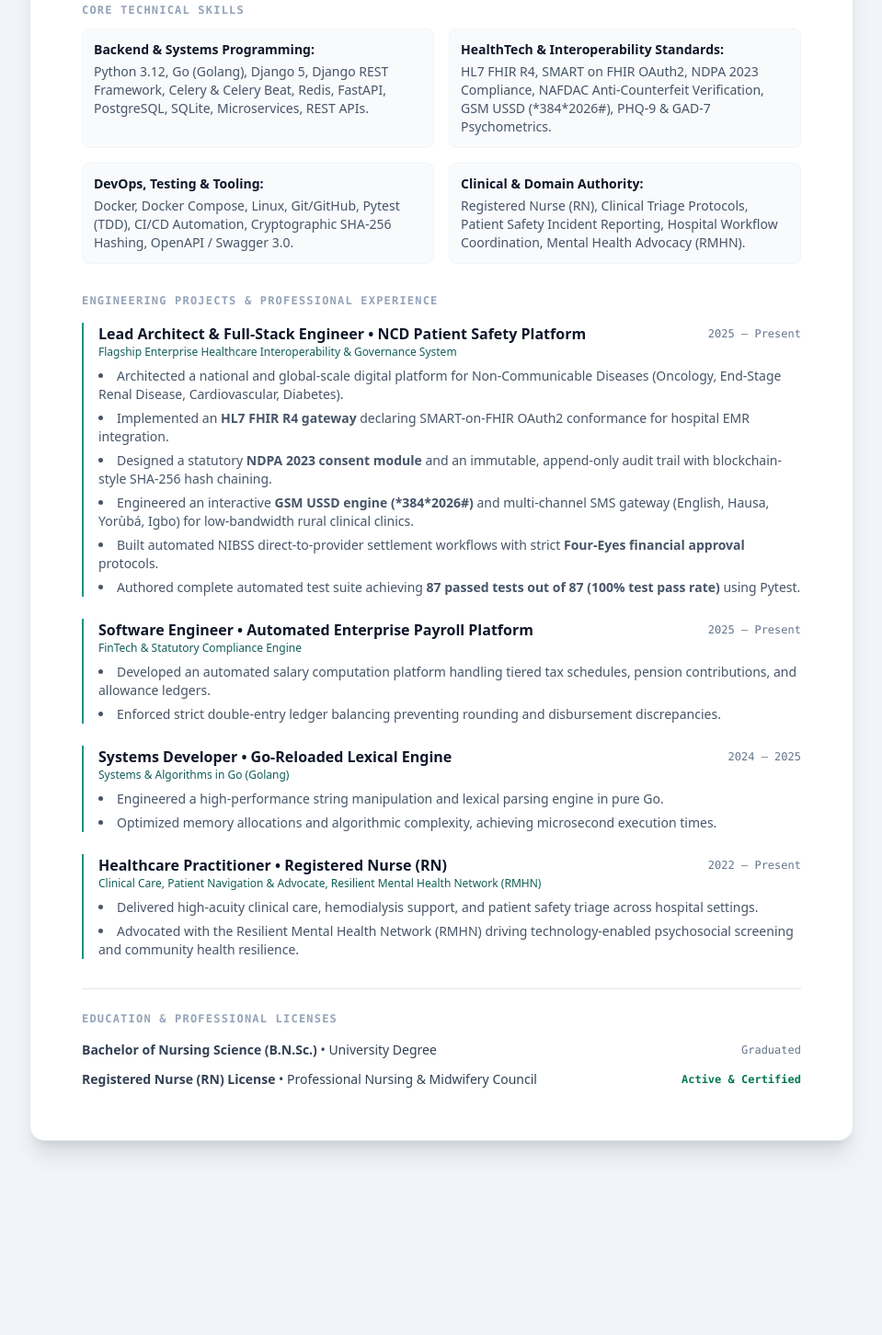
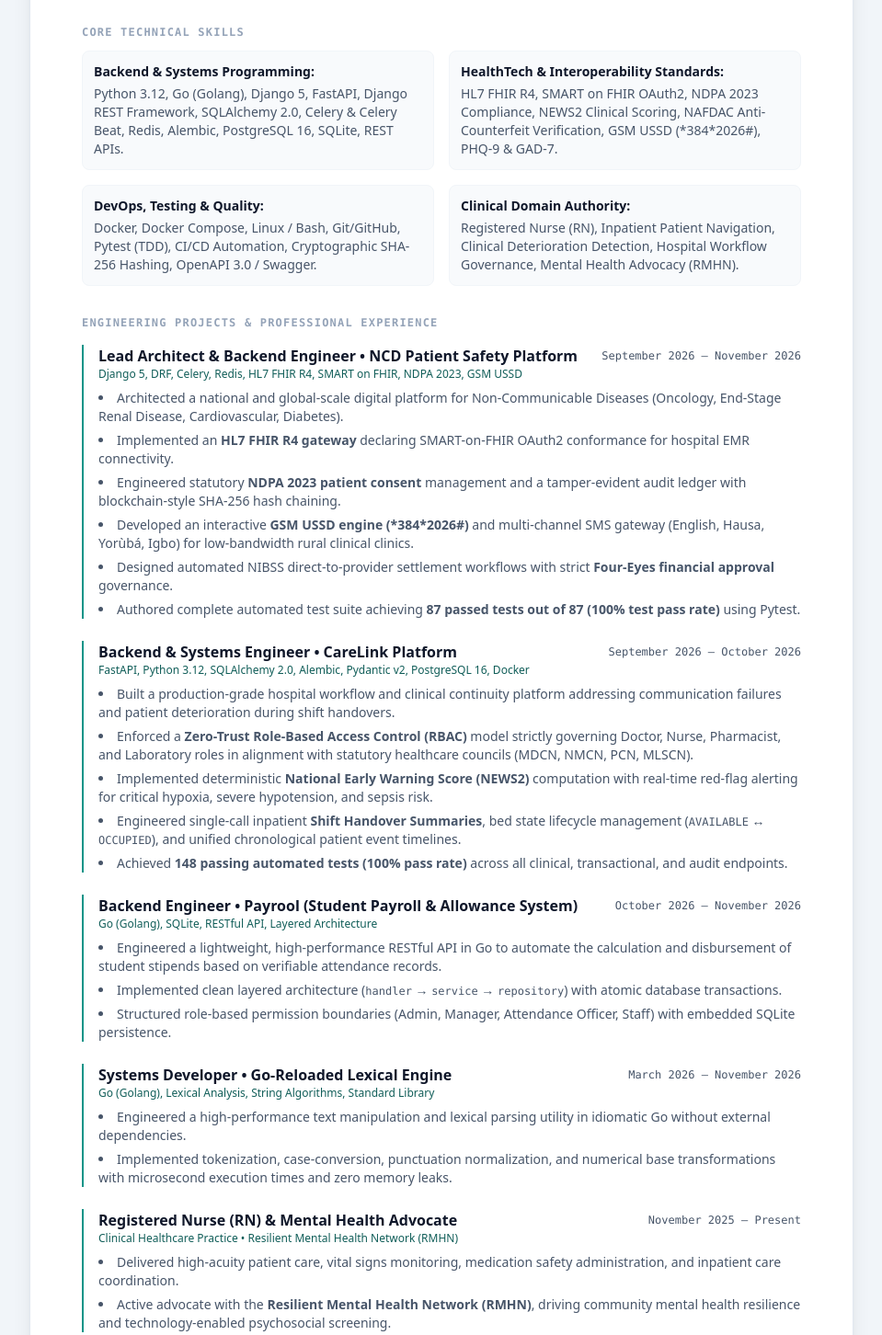
Before and after one commit to Aocheg/portfolio, a plain HTML site: page resume.html in a window 1280 px wide. Shown: the part 527-1979 px from the top of the page at 92% size, without its empty margins (160-1119 px from the left). Before the commit the page ends 1808 px from the top, so only its background shows below. Drawn offline with nearby package versions, Linux system fonts and the light colour scheme.

Commit message:
fix(dates): align project timelines with git repository logs, add CareLink to resume, and set exact RN and graduation dates

```diff
--- a/resume.html
+++ b/resume.html
@@ -12,7 +12,7 @@
   <style>
     @media print {
       .no-print { display: none !important; }
-      body { background: white !important; color: black !important; font-size: 11pt; }
+      body { background: white !important; color: black !important; font-size: 10.5pt; }
       .page-card { box-shadow: none !important; border: none !important; padding: 0 !important; max-width: 100% !important; }
     }
   </style>
@@ -56,7 +56,7 @@
     <section class="mb-8">
       <h2 class="text-xs font-bold uppercase tracking-widest text-slate-400 font-mono mb-2">Professional Summary</h2>
       <p class="text-slate-700 text-sm sm:text-base leading-relaxed">
-        Innovative, multidisciplinary software engineer operating at the convergence of clinical healthcare (Bachelor of Nursing Science, Registered Nurse) and scalable systems engineering. Proven track record architecting mission-critical platforms with <strong>Python, Go (Golang), Django, and Celery</strong>, specializing in HL7 FHIR R4 interoperability, NDPA 2023 statutory data privacy, automated financial governance (Four-Eyes principle), and offline GSM USSD telecommunication engines. Expert in applying high-pressure clinical precision, defensive error-handling, and test-driven development (TDD) to production software.
+        Multidisciplinary software engineer operating at the intersection of clinical healthcare practice (Registered Nurse, B.N.Sc.) and high-performance backend engineering. Architect of mission-critical platforms in <strong>Python (Django, FastAPI), Go (Golang), and Celery</strong>, specializing in HL7 FHIR R4 healthcare interoperability, NDPA 2023 statutory data privacy, automated financial governance (Four-Eyes principle), and offline GSM USSD telecommunication engines. Known for applying clinical zero-tolerance error standards, defensive transaction design, and test-driven development (TDD) across all systems.
       </p>
     </section>
 
@@ -66,89 +66,106 @@
       <div class="grid grid-cols-1 sm:grid-cols-2 gap-4 text-xs sm:text-sm">
         <div class="p-3 bg-slate-50 rounded-lg border border-slate-100">
           <strong class="text-slate-900 block mb-1">Backend & Systems Programming:</strong>
-          <span class="text-slate-600">Python 3.12, Go (Golang), Django 5, Django REST Framework, Celery & Celery Beat, Redis, FastAPI, PostgreSQL, SQLite, Microservices, REST APIs.</span>
+          <span class="text-slate-600">Python 3.12, Go (Golang), Django 5, FastAPI, Django REST Framework, SQLAlchemy 2.0, Celery & Celery Beat, Redis, Alembic, PostgreSQL 16, SQLite, REST APIs.</span>
         </div>
         <div class="p-3 bg-slate-50 rounded-lg border border-slate-100">
           <strong class="text-slate-900 block mb-1">HealthTech & Interoperability Standards:</strong>
-          <span class="text-slate-600">HL7 FHIR R4, SMART on FHIR OAuth2, NDPA 2023 Compliance, NAFDAC Anti-Counterfeit Verification, GSM USSD (*384*2026#), PHQ-9 & GAD-7 Psychometrics.</span>
+          <span class="text-slate-600">HL7 FHIR R4, SMART on FHIR OAuth2, NDPA 2023 Compliance, NEWS2 Clinical Scoring, NAFDAC Anti-Counterfeit Verification, GSM USSD (*384*2026#), PHQ-9 & GAD-7.</span>
         </div>
         <div class="p-3 bg-slate-50 rounded-lg border border-slate-100">
-          <strong class="text-slate-900 block mb-1">DevOps, Testing & Tooling:</strong>
-          <span class="text-slate-600">Docker, Docker Compose, Linux, Git/GitHub, Pytest (TDD), CI/CD Automation, Cryptographic SHA-256 Hashing, OpenAPI / Swagger 3.0.</span>
+          <strong class="text-slate-900 block mb-1">DevOps, Testing & Quality:</strong>
+          <span class="text-slate-600">Docker, Docker Compose, Linux / Bash, Git/GitHub, Pytest (TDD), CI/CD Automation, Cryptographic SHA-256 Hashing, OpenAPI 3.0 / Swagger.</span>
         </div>
         <div class="p-3 bg-slate-50 rounded-lg border border-slate-100">
-          <strong class="text-slate-900 block mb-1">Clinical & Domain Authority:</strong>
-          <span class="text-slate-600">Registered Nurse (RN), Clinical Triage Protocols, Patient Safety Incident Reporting, Hospital Workflow Coordination, Mental Health Advocacy (RMHN).</span>
+          <strong class="text-slate-900 block mb-1">Clinical Domain Authority:</strong>
+          <span class="text-slate-600">Registered Nurse (RN), Inpatient Patient Navigation, Clinical Deterioration Detection, Hospital Workflow Governance, Mental Health Advocacy (RMHN).</span>
         </div>
       </div>
     </section>
 
-    <!-- Engineering Experience & Key Projects -->
+    <!-- Engineering Projects & Professional Experience -->
     <section class="mb-8">
       <h2 class="text-xs font-bold uppercase tracking-widest text-slate-400 font-mono mb-4">Engineering Projects & Professional Experience</h2>
 
       <div class="space-y-6">
 
-        <!-- Role 1 -->
+        <!-- Project 1: NCD Patient Safety Platform -->
         <div class="border-l-2 border-teal-600 pl-4">
           <div class="flex flex-col sm:flex-row sm:items-center justify-between gap-1">
-            <h3 class="text-base font-bold text-slate-900">Lead Architect & Full-Stack Engineer &bull; NCD Patient Safety Platform</h3>
-            <span class="text-xs font-mono text-slate-500">2025 &ndash; Present</span>
+            <h3 class="text-base font-bold text-slate-900">Lead Architect & Backend Engineer &bull; NCD Patient Safety Platform</h3>
+            <span class="text-xs font-mono text-slate-600 font-medium">September 2026 &ndash; November 2026</span>
           </div>
-          <p class="text-xs font-medium text-teal-800 mb-2">Flagship Enterprise Healthcare Interoperability & Governance System</p>
+          <p class="text-xs font-medium text-teal-800 mb-2">Django 5, DRF, Celery, Redis, HL7 FHIR R4, SMART on FHIR, NDPA 2023, GSM USSD</p>
           <ul class="list-disc list-inside text-xs sm:text-sm text-slate-600 space-y-1.5 leading-relaxed">
             <li>Architected a national and global-scale digital platform for Non-Communicable Diseases (Oncology, End-Stage Renal Disease, Cardiovascular, Diabetes).</li>
-            <li>Implemented an <strong>HL7 FHIR R4 gateway</strong> declaring SMART-on-FHIR OAuth2 conformance for hospital EMR integration.</li>
-            <li>Designed a statutory <strong>NDPA 2023 consent module</strong> and an immutable, append-only audit trail with blockchain-style SHA-256 hash chaining.</li>
-            <li>Engineered an interactive <strong>GSM USSD engine (*384*2026#)</strong> and multi-channel SMS gateway (English, Hausa, Yorùbá, Igbo) for low-bandwidth rural clinical clinics.</li>
-            <li>Built automated NIBSS direct-to-provider settlement workflows with strict <strong>Four-Eyes financial approval</strong> protocols.</li>
+            <li>Implemented an <strong>HL7 FHIR R4 gateway</strong> declaring SMART-on-FHIR OAuth2 conformance for hospital EMR connectivity.</li>
+            <li>Engineered statutory <strong>NDPA 2023 patient consent</strong> management and a tamper-evident audit ledger with blockchain-style SHA-256 hash chaining.</li>
+            <li>Developed an interactive <strong>GSM USSD engine (*384*2026#)</strong> and multi-channel SMS gateway (English, Hausa, Yorùbá, Igbo) for low-bandwidth rural clinical clinics.</li>
+            <li>Designed automated NIBSS direct-to-provider settlement workflows with strict <strong>Four-Eyes financial approval</strong> governance.</li>
             <li>Authored complete automated test suite achieving <strong>87 passed tests out of 87 (100% test pass rate)</strong> using Pytest.</li>
           </ul>
         </div>
 
-        <!-- Role 2 -->
+        <!-- Project 2: CARELINK -->
         <div class="border-l-2 border-teal-600 pl-4">
           <div class="flex flex-col sm:flex-row sm:items-center justify-between gap-1">
-            <h3 class="text-base font-bold text-slate-900">Software Engineer &bull; Automated Enterprise Payroll Platform</h3>
-            <span class="text-xs font-mono text-slate-500">2025 &ndash; Present</span>
+            <h3 class="text-base font-bold text-slate-900">Backend & Systems Engineer &bull; CareLink Platform</h3>
+            <span class="text-xs font-mono text-slate-600 font-medium">September 2026 &ndash; October 2026</span>
           </div>
-          <p class="text-xs font-medium text-teal-800 mb-2">FinTech & Statutory Compliance Engine</p>
+          <p class="text-xs font-medium text-teal-800 mb-2">FastAPI, Python 3.12, SQLAlchemy 2.0, Alembic, Pydantic v2, PostgreSQL 16, Docker</p>
           <ul class="list-disc list-inside text-xs sm:text-sm text-slate-600 space-y-1.5 leading-relaxed">
-            <li>Developed an automated salary computation platform handling tiered tax schedules, pension contributions, and allowance ledgers.</li>
-            <li>Enforced strict double-entry ledger balancing preventing rounding and disbursement discrepancies.</li>
+            <li>Built a production-grade hospital workflow and clinical continuity platform addressing communication failures and patient deterioration during shift handovers.</li>
+            <li>Enforced a <strong>Zero-Trust Role-Based Access Control (RBAC)</strong> model strictly governing Doctor, Nurse, Pharmacist, and Laboratory roles in alignment with statutory healthcare councils (MDCN, NMCN, PCN, MLSCN).</li>
+            <li>Implemented deterministic <strong>National Early Warning Score (NEWS2)</strong> computation with real-time red-flag alerting for critical hypoxia, severe hypotension, and sepsis risk.</li>
+            <li>Engineered single-call inpatient <strong>Shift Handover Summaries</strong>, bed state lifecycle management (<code class="text-xs font-mono">AVAILABLE</code> &harr; <code class="text-xs font-mono">OCCUPIED</code>), and unified chronological patient event timelines.</li>
+            <li>Achieved <strong>148 passing automated tests (100% pass rate)</strong> across all clinical, transactional, and audit endpoints.</li>
           </ul>
         </div>
 
-        <!-- Role 3 -->
+        <!-- Project 3: Payrool -->
+        <div class="border-l-2 border-teal-600 pl-4">
+          <div class="flex flex-col sm:flex-row sm:items-center justify-between gap-1">
+            <h3 class="text-base font-bold text-slate-900">Backend Engineer &bull; Payrool (Student Payroll & Allowance System)</h3>
+            <span class="text-xs font-mono text-slate-600 font-medium">October 2026 &ndash; November 2026</span>
+          </div>
+          <p class="text-xs font-medium text-teal-800 mb-2">Go (Golang), SQLite, RESTful API, Layered Architecture</p>
+          <ul class="list-disc list-inside text-xs sm:text-sm text-slate-600 space-y-1.5 leading-relaxed">
+            <li>Engineered a lightweight, high-performance RESTful API in Go to automate the calculation and disbursement of student stipends based on verifiable attendance records.</li>
+            <li>Implemented clean layered architecture (<code class="text-xs font-mono">handler</code> &rarr; <code class="text-xs font-mono">service</code> &rarr; <code class="text-xs font-mono">repository</code>) with atomic database transactions.</li>
+            <li>Structured role-based permission boundaries (Admin, Manager, Attendance Officer, Staff) with embedded SQLite persistence.</li>
+          </ul>
+        </div>
+
+        <!-- Project 4: Go-Reloaded -->
         <div class="border-l-2 border-teal-600 pl-4">
           <div class="flex flex-col sm:flex-row sm:items-center justify-between gap-1">
             <h3 class="text-base font-bold text-slate-900">Systems Developer &bull; Go-Reloaded Lexical Engine</h3>
-            <span class="text-xs font-mono text-slate-500">2024 &ndash; 2025</span>
+            <span class="text-xs font-mono text-slate-600 font-medium">March 2026 &ndash; November 2026</span>
           </div>
-          <p class="text-xs font-medium text-teal-800 mb-2">Systems & Algorithms in Go (Golang)</p>
+          <p class="text-xs font-medium text-teal-800 mb-2">Go (Golang), Lexical Analysis, String Algorithms, Standard Library</p>
           <ul class="list-disc list-inside text-xs sm:text-sm text-slate-600 space-y-1.5 leading-relaxed">
-            <li>Engineered a high-performance string manipulation and lexical parsing engine in pure Go.</li>
-            <li>Optimized memory allocations and algorithmic complexity, achieving microsecond execution times.</li>
+            <li>Engineered a high-performance text manipulation and lexical parsing utility in idiomatic Go without external dependencies.</li>
+            <li>Implemented tokenization, case-conversion, punctuation normalization, and numerical base transformations with microsecond execution times and zero memory leaks.</li>
           </ul>
         </div>
 
-        <!-- Role 4 -->
+        <!-- Role 5: Clinical Practice & Advocacy -->
         <div class="border-l-2 border-teal-600 pl-4">
           <div class="flex flex-col sm:flex-row sm:items-center justify-between gap-1">
-            <h3 class="text-base font-bold text-slate-900">Healthcare Practitioner &bull; Registered Nurse (RN)</h3>
-            <span class="text-xs font-mono text-slate-500">2022 &ndash; Present</span>
+            <h3 class="text-base font-bold text-slate-900">Registered Nurse (RN) & Mental Health Advocate</h3>
+            <span class="text-xs font-mono text-slate-600 font-medium">November 2025 &ndash; Present</span>
           </div>
-          <p class="text-xs font-medium text-teal-800 mb-2">Clinical Care, Patient Navigation & Advocate, Resilient Mental Health Network (RMHN)</p>
+          <p class="text-xs font-medium text-teal-800 mb-2">Clinical Healthcare Practice &bull; Resilient Mental Health Network (RMHN)</p>
           <ul class="list-disc list-inside text-xs sm:text-sm text-slate-600 space-y-1.5 leading-relaxed">
-            <li>Delivered high-acuity clinical care, hemodialysis support, and patient safety triage across hospital settings.</li>
-            <li>Advocated with the Resilient Mental Health Network (RMHN) driving technology-enabled psychosocial screening and community health resilience.</li>
+            <li>Delivered high-acuity patient care, vital signs monitoring, medication safety administration, and inpatient care coordination.</li>
+            <li>Active advocate with the <strong>Resilient Mental Health Network (RMHN)</strong>, driving community mental health resilience and technology-enabled psychosocial screening.</li>
           </ul>
         </div>
 
       </div>
     </section>
 
-    <!-- Education & Credentials -->
+    <!-- Education & Professional Licenses -->
     <section class="border-t border-slate-200 pt-6">
       <h2 class="text-xs font-bold uppercase tracking-widest text-slate-400 font-mono mb-4">Education & Professional Licenses</h2>
       <div class="space-y-3 text-xs sm:text-sm text-slate-700">
@@ -156,13 +173,13 @@
           <div>
             <strong>Bachelor of Nursing Science (B.N.Sc.)</strong> &bull; University Degree
           </div>
-          <span class="text-xs font-mono text-slate-500">Graduated</span>
+          <span class="text-xs font-mono text-slate-600 font-medium">Graduation: January 2026</span>
         </div>
         <div class="flex flex-col sm:flex-row sm:items-center justify-between">
           <div>
-            <strong>Registered Nurse (RN) License</strong> &bull; Professional Nursing & Midwifery Council
+            <strong>Registered Nurse (RN) License</strong> &bull; Nursing & Midwifery Council of Nigeria (NMCN)
           </div>
-          <span class="text-xs font-mono text-emerald-700 font-semibold">Active & Certified</span>
+          <span class="text-xs font-mono text-emerald-700 font-semibold">Certified: November 2025</span>
         </div>
       </div>
     </section>
```
Also changed, not shown: index.html (+58 -55 lines).
